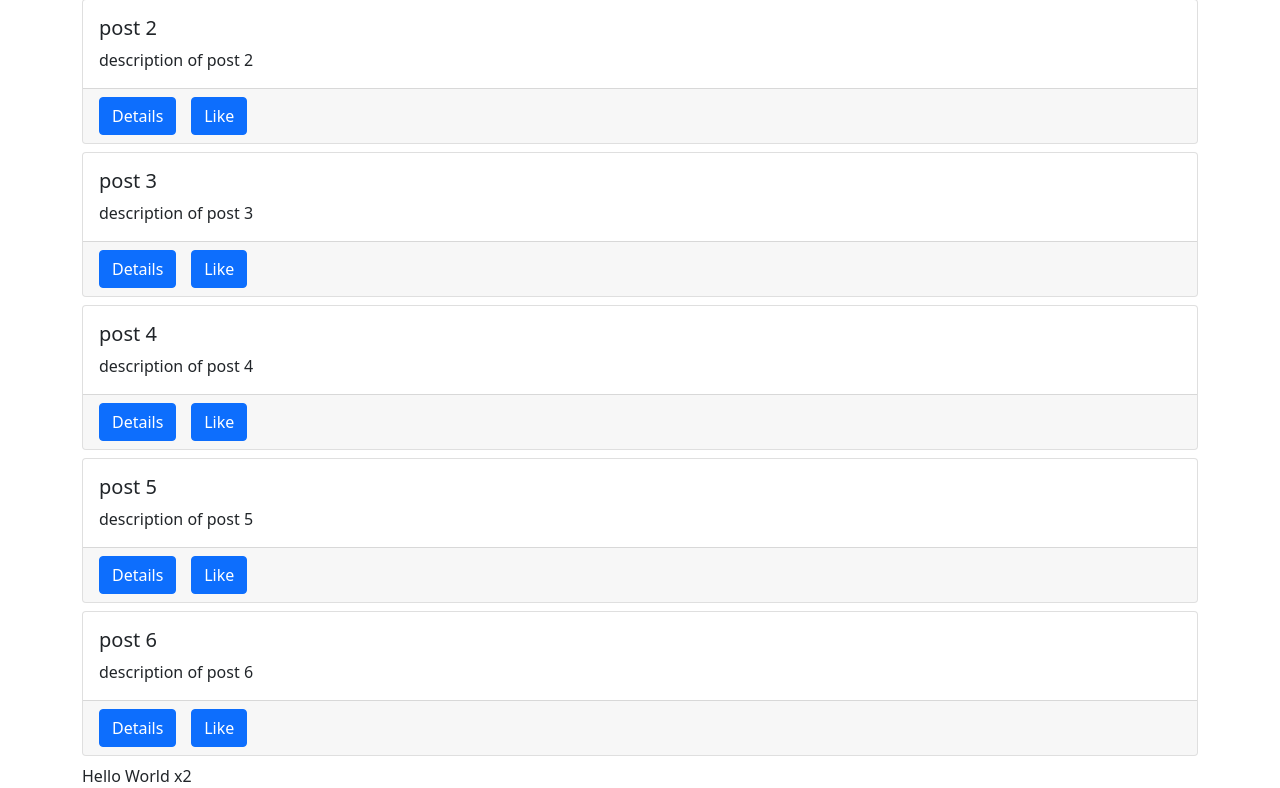
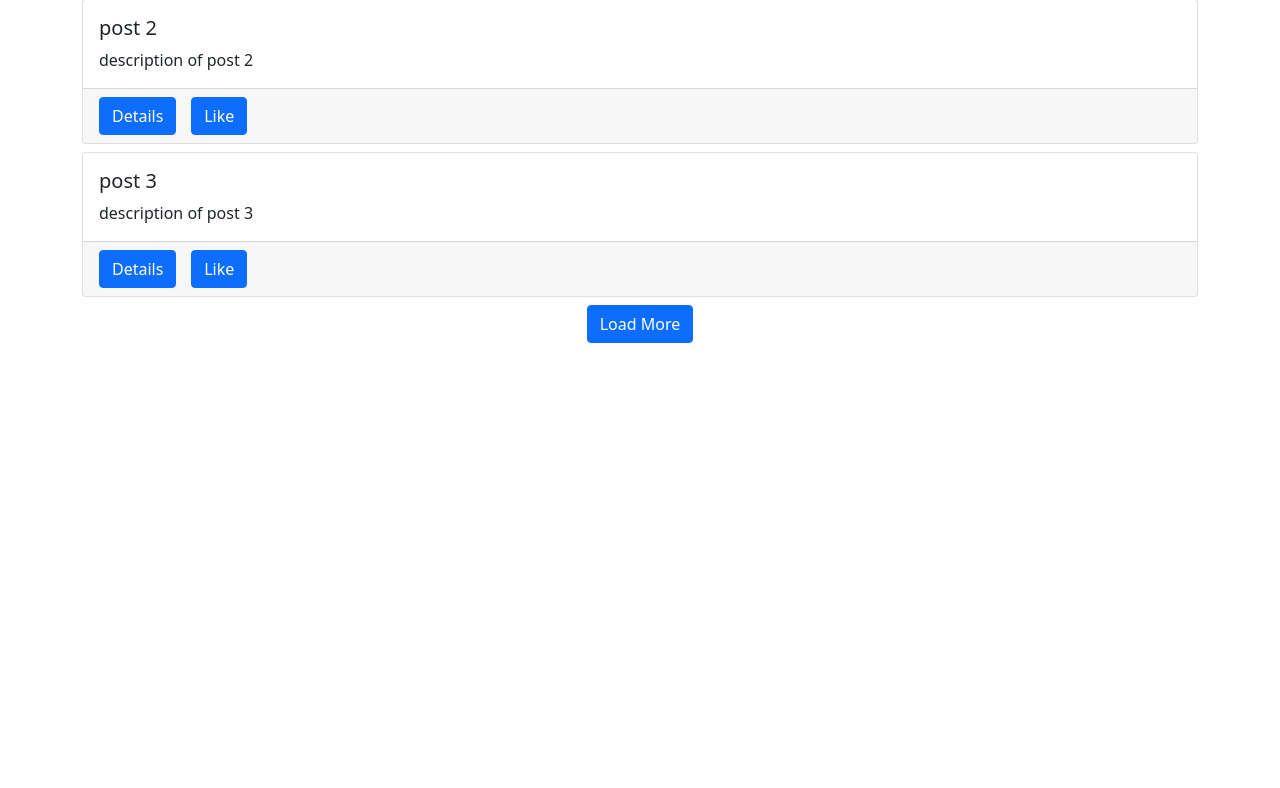
Before and after one commit to Sahil-talaviya/SENG2040_A4, a Django app: page / in a window 1280 px wide. Shown: the part 170-958 px from the top of the page. After the commit the page ends 513 px from the top, so only its background shows below. Run offline with Django 5.2, Linux system fonts and the light colour scheme; data comes from the database, SQL or seed files in the repository.

Commit message:
Added 'Load More' button to show 3 posts at a time. Fixed spinner and added messages when no posts are left to load.

```diff
--- a/posts/static/posts/main.js
+++ b/posts/static/posts/main.js
@@ -1,24 +1,16 @@
 console.log('Hello World')
 
-const helloworldbox = document.getElementById("Hello-World")
 const postsbox = document.getElementById("posts-box")
 const spinnerBox = document.getElementById('spinner-box')
+const loadBtn = document.getElementById('load-btn')
+const endBox = document.getElementById('end-box')
 
+let visible = 3
+
+const getData = () => {
     $.ajax({
         type: 'GET',
-    url: '/Hello-World/',
-    success: function(response){
-        console.log('success', response.text)
-        helloworldbox.textContent = response.text
-    },
-    error: function(error){
-        console.log('error', error)
-    }
-})
-
-$.ajax({
-    type: 'GET',
-    url: '/data/',
+        url: `/data/${visible}/`,
         success: function(response){
             console.log(response)
             const data = response.data
@@ -46,9 +38,24 @@ $.ajax({
                     `
                 });
             }, 100)
-
+            console.log(response.size)
+            if (response.size === 0) {
+                endBox.textContent = 'No posts added yet...'
+            } else if (response.size <= visible) {
+                loadBtn.classList.add('not-visible')
+                endBox.textContent = 'No more posts to load...'
+            }
         },
         error: function(response){
             console.log(error)
         }
     })
+}
+
+loadBtn.addEventListener('click', ()=>{
+    spinnerBox.classList.remove('not-visible')
+    visible += 3
+    getData()
+})
+
+getData()
--- a/posts/templates/posts/main.html
+++ b/posts/templates/posts/main.html
@@ -15,9 +15,11 @@ posts
     {% comment %} {% for obj in qs %}
         {{obj.title}} - {{obj.body}} <br>
     {% endfor %} {% endcomment %}
+    <div id="posts-box"></div>
     <div id="spinner-box">
         <div class="spinner-border" role="status"></div>
     </div>
-    <div id="posts-box"></div>
-    <div id="Hello-World"></div>
+    <div class="text-center mb-3" id="end-box">
+        <button class="btn btn-primary" id="load-btn">Load More</button>
+    </div>
 {% endblock content %}
--- a/posts/urls.py
+++ b/posts/urls.py
@@ -10,7 +10,7 @@ app_name = 'posts'
 urlpatterns = [
     path('', post_list_and_create, name='main-board'),
 
-    path('data/', load_post_data_view, name='posts-data'),
+    path('data/<int:num_posts>/', load_post_data_view, name='posts-data'),
 
     path('Hello-World/', hello_world_view, name='Hello-World')
 ]
--- a/posts/views.py
+++ b/posts/views.py
@@ -8,7 +8,12 @@ def post_list_and_create(request):
     qs = Post.objects.all()
     return render(request, 'posts/main.html', {'qs':qs})
 
-def load_post_data_view(request):
+def load_post_data_view(request, num_posts):
+    visible = 3
+    upper = num_posts
+    lower = upper - visible
+    size = Post.objects.all().count()
+
     qs = Post.objects.all()
     data = []
     for obj in qs:
@@ -16,10 +21,11 @@ def load_post_data_view(request):
             'id': obj.id,
             'title': obj.title,
             'body': obj.body,
+            'liked': True if request.user in obj.liked.all() else False,
             'author': obj.author.user.username
         }
         data.append(item)
-    return JsonResponse({'data': data})
+    return JsonResponse({'data': data[lower:upper], 'size': size})
 
 
 def hello_world_view(request):
```
Lines whose indentation alone changed are shown as unchanged.
